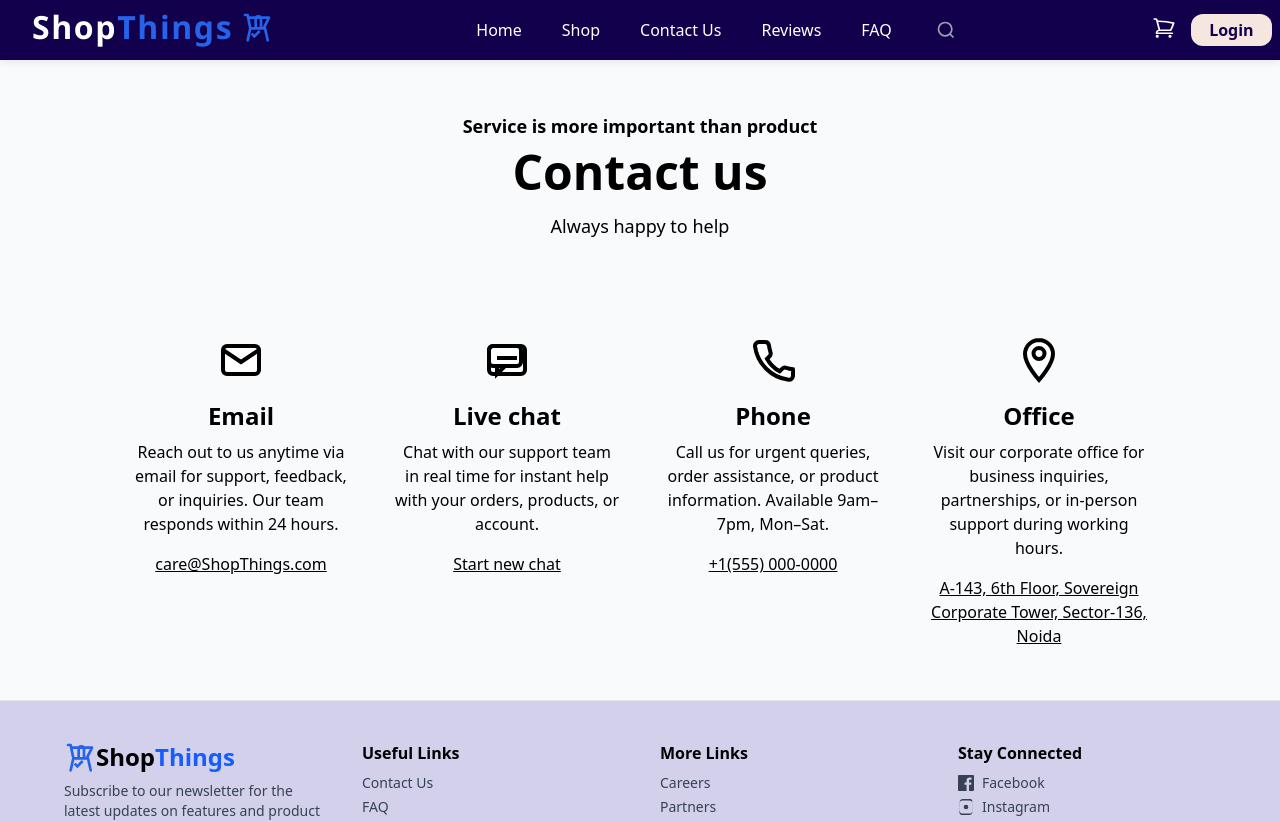
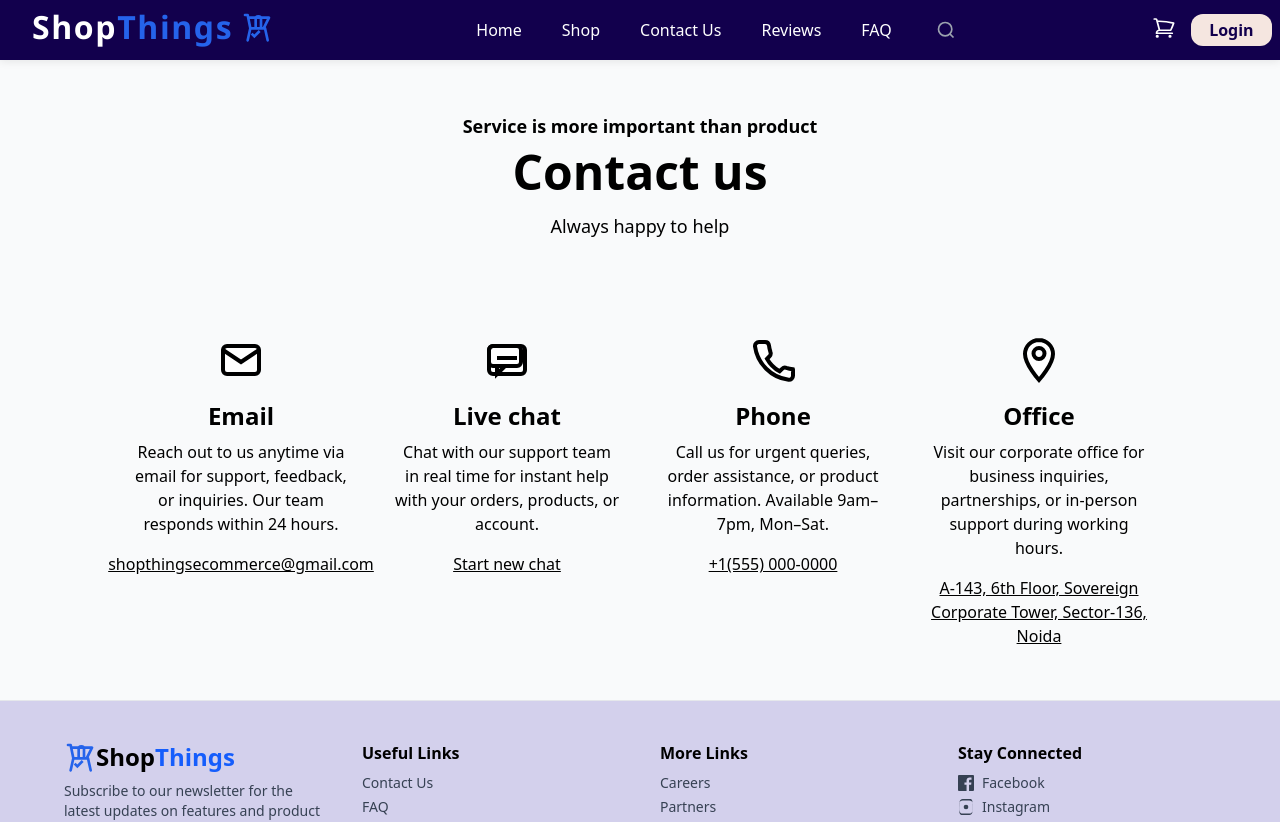
Before and after one commit to Sohail23-Dev/ShopThings-Ecommerce, a React (Vite) app: page /Contact in a window 1280 px wide. Shown: the top 822 px of the page. Built offline with nearby package versions, Linux system fonts and the light colour scheme.

Commit message:
NavBar Cart  Error UI Fixed

```diff
--- a/src/components/Contact/Contact.jsx
+++ b/src/components/Contact/Contact.jsx
@@ -15,7 +15,7 @@ const Contact = () => {
             </span>
             <h3 className="text-2xl font-bold text-black mb-2">Email</h3>
             <p className="text-base text-black mb-4">Reach out to us anytime via email for support, feedback, or inquiries. Our team responds within 24 hours.</p>
-            <a href="mailto:care@ShopThings.com" className="text-base text-black underline">care@ShopThings.com</a>
+            <a href="mailto:care@ShopThings.com" className="text-base text-black underline">shopthingsecommerce@gmail.com</a>
           </div>
           {/* Live chat */}
           <div className="flex flex-col items-center text-center">
--- a/src/components/NavBar/Nav.css
+++ b/src/components/NavBar/Nav.css
@@ -253,7 +253,7 @@
   z-index: 30;
   display: block;
 }
-@media (min-width: 768px) {
+@media (min-width: 892px) {
   .nav-mobile-overlay {
     display: none;
   }
@@ -275,7 +275,7 @@
 .nav-mobile-menu-open {
   transform: translateX(0);
 }
-@media (min-width: 768px) {
+@media (min-width: 892px) {
   .nav-mobile-menu {
     display: none;
   }
--- a/src/components/NavBar/Nav.jsx
+++ b/src/components/NavBar/Nav.jsx
@@ -82,10 +82,12 @@ const Nav = () => {
       {/* Left: Logo (hidden on mobile) */}
       <div className="nav-logo-container">
         <span className="nav-logo">
+          <Link to="/">
           <span className="nav-logo-bold">
             Shop
             <span className="nav-logo-blue">Things</span>
           </span>
+          </Link>
           <svg
             xmlns="http://www.w3.org/2000/svg"
             fill="none"
```
